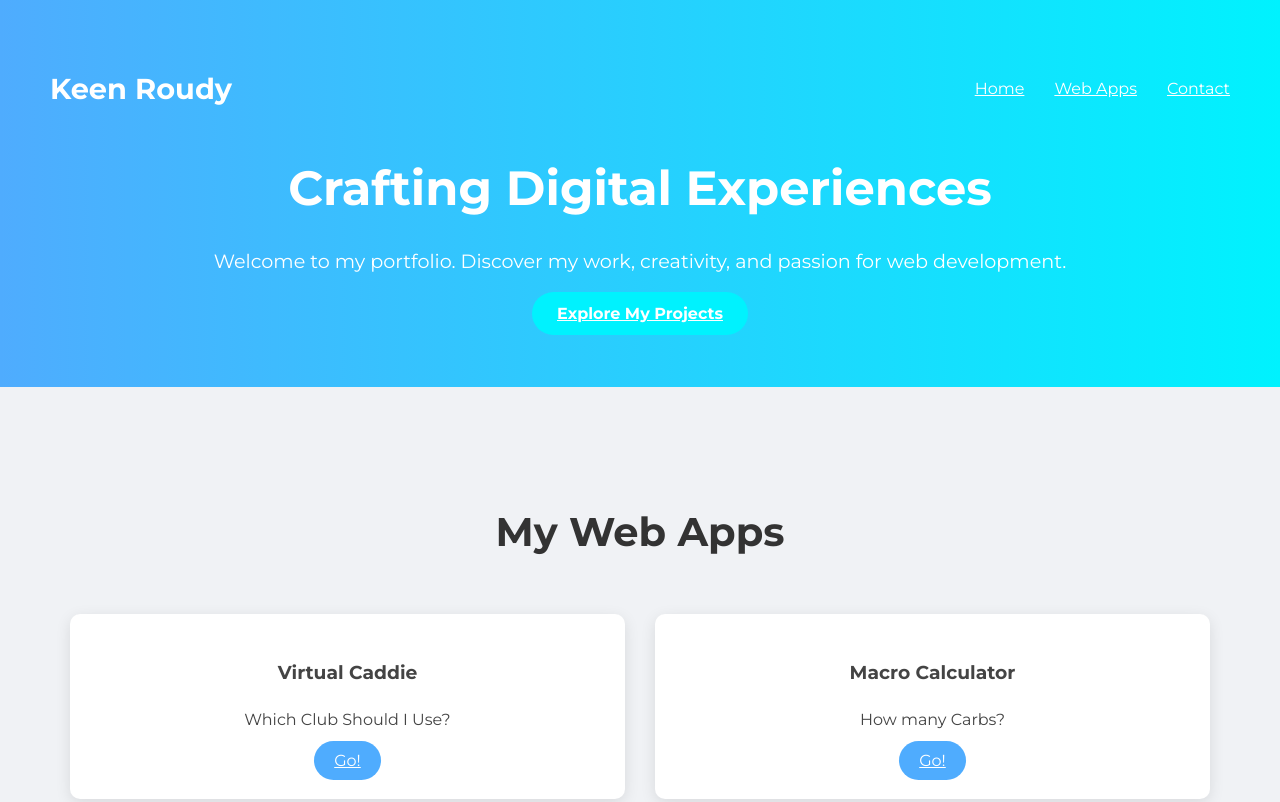
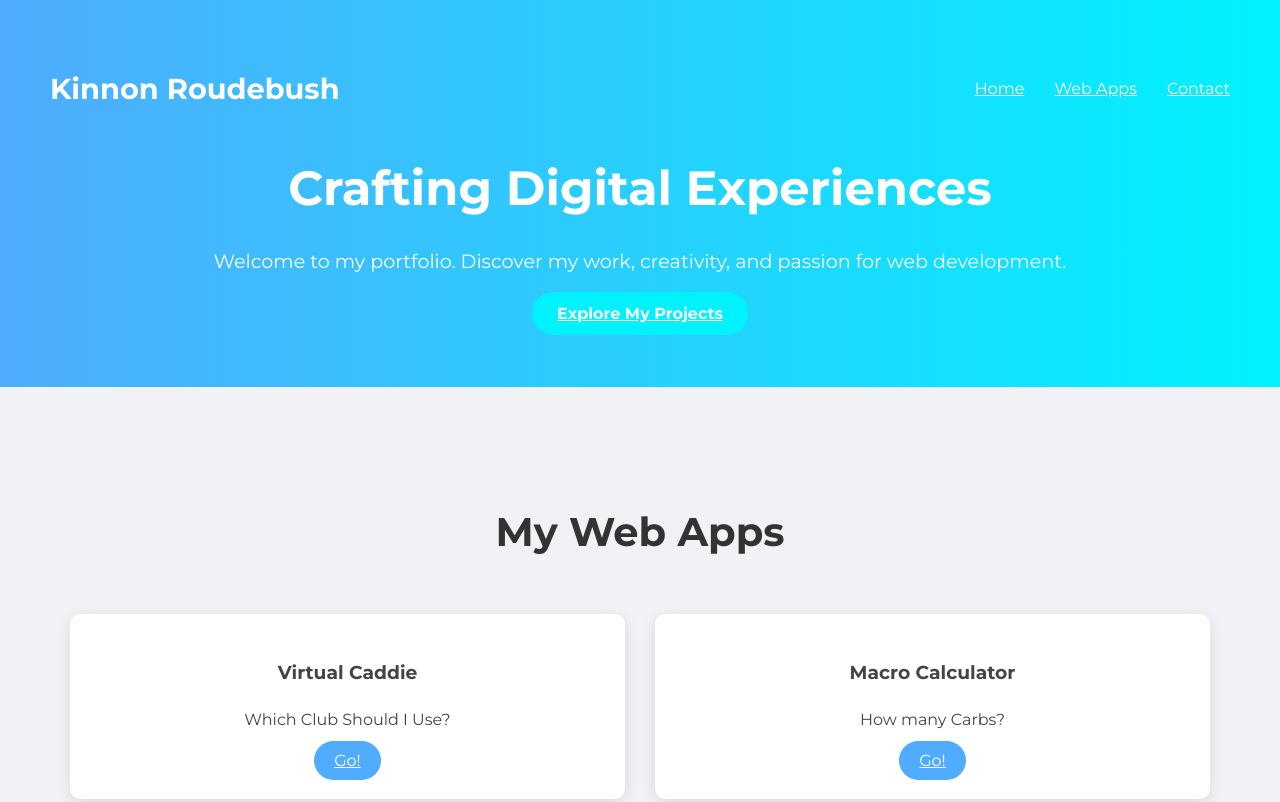
Before and after one commit to keenroudy22/keenroudy22.github.io, a plain HTML site: page index.html in a window 1280 px wide. Shown: the top 802 px of the page. Drawn offline with Linux system fonts and the light colour scheme.

Commit message:
Update index.html

```diff
--- a/index.html
+++ b/index.html
@@ -10,7 +10,7 @@
 <body>
     <header>
         <nav>
-            <div class="logo">Keen Roudy</div>
+            <div class="logo">Kinnon Roudebush</div>
             <ul class="nav-links">
                 <li><a href="#home">Home</a></li>
                 <li><a href="#webapps">Web Apps</a></li>
```
